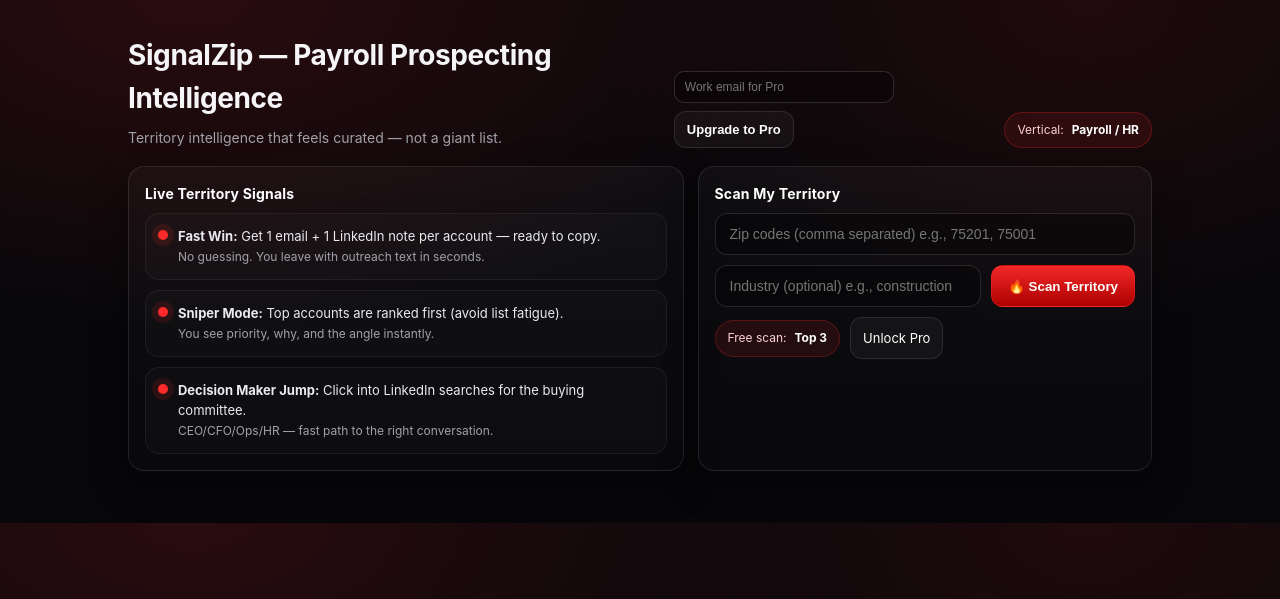
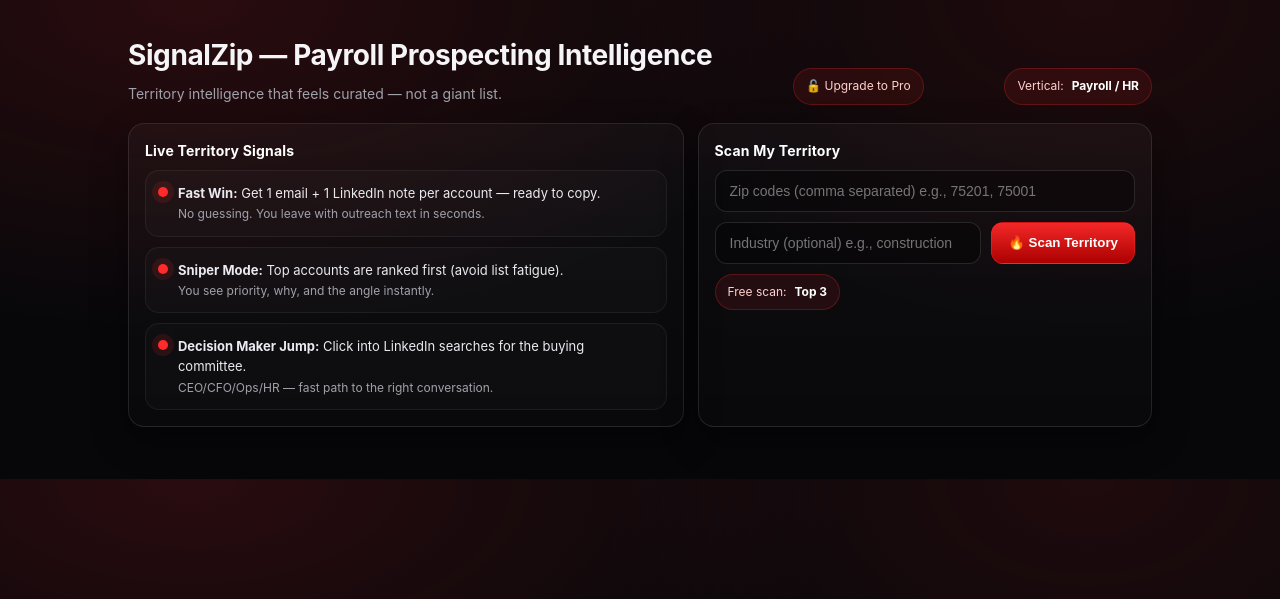
Before and after one commit to Stepho31/SignalZip, a FastAPI app: page / in a window 1280 px wide. Shown: the top 599 px of the page. Run offline with FastAPI, Linux system fonts and the light colour scheme.

Commit message:
UpdatingUX flow

```diff
--- a/templates/index.html
+++ b/templates/index.html
@@ -469,14 +469,11 @@ li{ margin-bottom: 6px; color:#e9e9ef; }
     <h1>{{ app_name }}</h1>
     <div class="meta">Territory intelligence that feels curated — not a giant list.</div>
   </div>
-  {% if not is_premium %}
-  <form method="post" action="/start-checkout" style="display:inline-flex; gap:8px;">
-    <input name="email" type="email" placeholder="Work email for Pro"
-          required
-          style="padding:8px 10px; border-radius:10px; border:1px solid rgba(255,255,255,.15); background:rgba(0,0,0,.35); color:#fff; font-size:12px; max-width:220px;" />
-    <button type="submit" class="link-btn">Upgrade to Pro</button>
-  </form>
-  {% endif %}
+{% if not is_premium %}
+<a href="#pro-upgrade" class="pill" style="text-decoration:none;">
+  🔓 Upgrade to Pro
+</a>
+{% endif %}
   <div class="pill">
     <span>Vertical:</span> <b>Payroll / HR</b>
   </div>
@@ -533,10 +530,6 @@ li{ margin-bottom: 6px; color:#e9e9ef; }
 
   {% else %}
     <span class="pill">Free scan: <b>Top 3</b></span>
-
-      <a href="#pro-upgrade" class="link-btn">Unlock Pro</a>
-
-
   {% endif %}
 </div>
 
```
